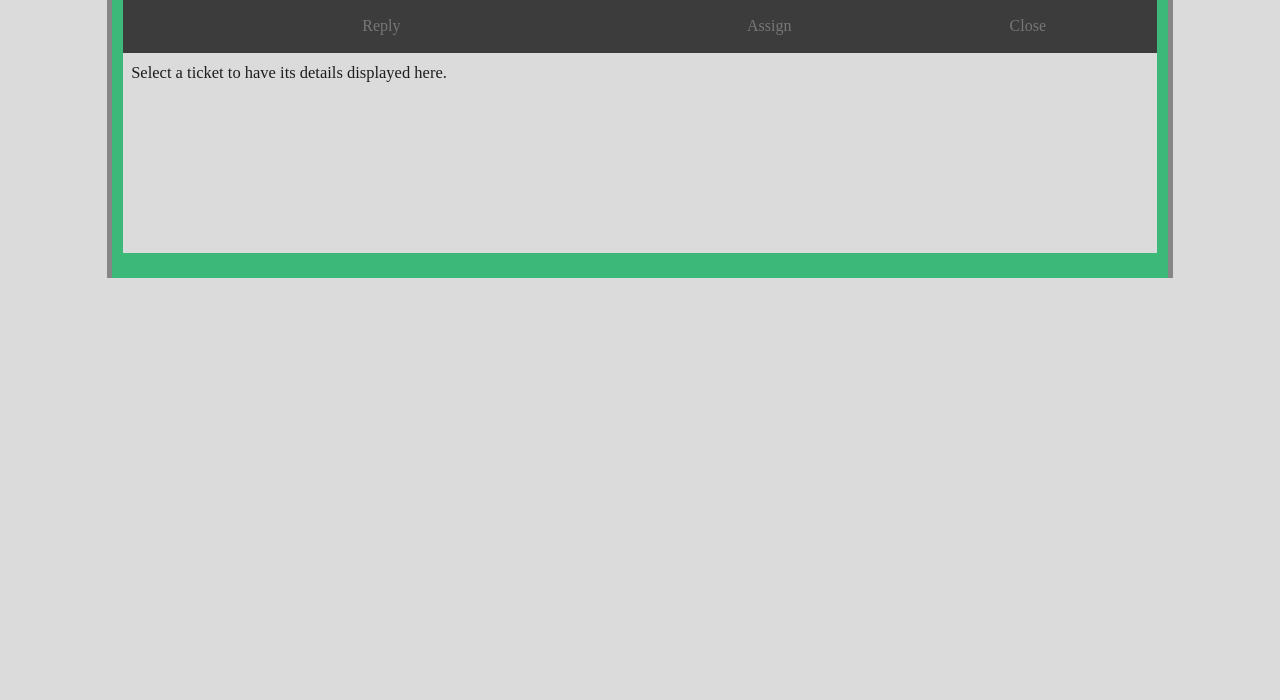
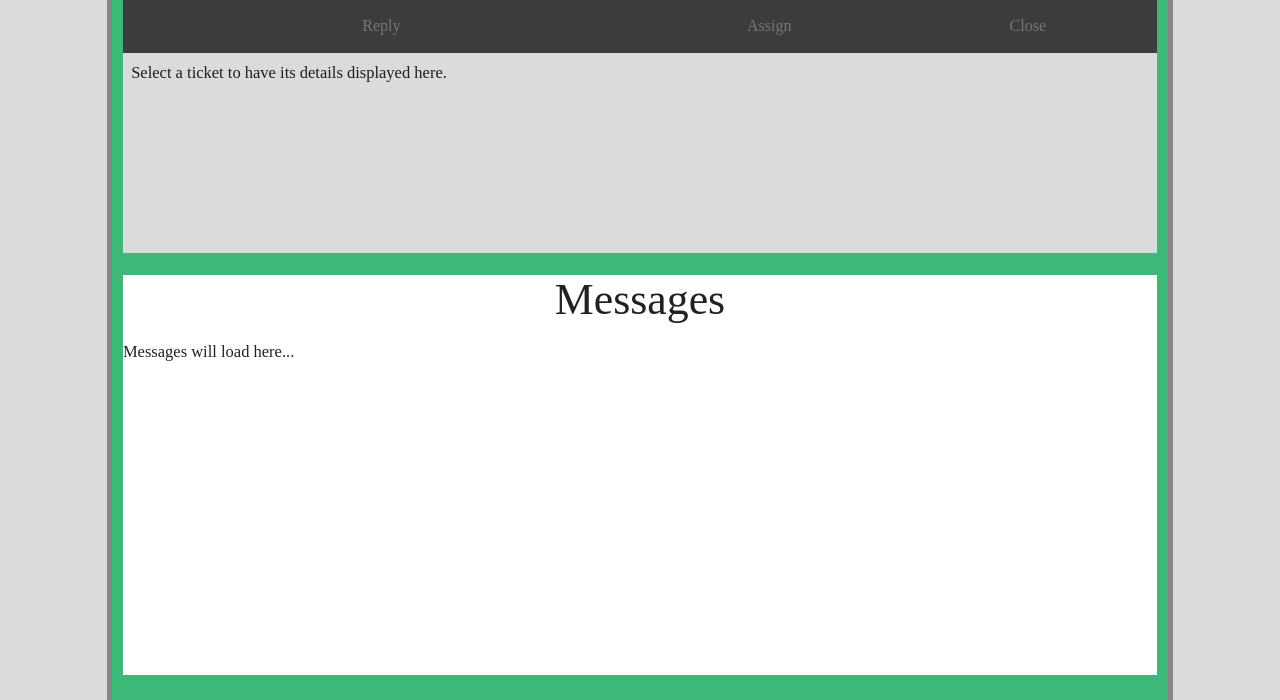
Before and after one commit to criggs626/smartTicket, a PHP site: page /managerView.html in a window 1280 px wide. Shown: the part 499-1199 px from the top of the page. Before the commit the page ends 777 px from the top, so only its background shows below. Run offline with PHP 8.4, Linux system fonts and the light colour scheme; some libraries are stand-ins or nearby versions; some web fonts are replaced.

Commit message:
Added message view and formating for message view

```diff
--- a/frontEnd/TicketManagerHome.html
+++ b/frontEnd/TicketManagerHome.html
@@ -100,12 +100,17 @@
                             <button class="button" id="close" disabled>Close</button>
                             <div class="displaynone ticket_id">
                             </div>
+                            <div class="header">
                             <div class=client_email>
 
                             </div>
                             <div class=title>
 
                             </div>
+							<div class=category>
+
+                            </div>
+							</div>
                             <div class=description>
                                 Select a ticket to have its details displayed here.
                             </div>
--- a/frontEnd/css/custom.css
+++ b/frontEnd/css/custom.css
@@ -32,6 +32,24 @@ div.main{
     border-top: 0px;
     border-bottom: 0px;
     padding-bottom: 25px !important;
+}
+div.header{
+	display:flex;
+}
+div.client_email{
+	text-align:center;
+	width:25%;
+	background-color:white;
+}
+div.title{
+	text-align:center;
+	width:50%;
+	background-color:white;
+}
+div.category{
+	text-align:center;
+	width:25%;
+	background-color:white;
 }
 main > div.row {
     margin-bottom: 0;
@@ -259,8 +277,7 @@ form[for=Login]
     width: 100%;
     box-sizing: border-box;
 }
-.ticketViewer > .description, .ticketViewer .message,
-.ticketViewer > .client_email, .ticketViewer > .title {
+.ticketViewer > .description, .ticketViewer .message{
     background-color: #dbdbdb;
     padding: .5em;
 }
@@ -459,6 +476,32 @@ form[for=Login]
 
 
 /* Messages */
-#messageTemplate {
-    display: none;
+div.message_container{
+	height:50vh;
+	background-color:white;
+	margin-top:20px;
+
 }
+#messages{
+}
+div.sent{
+	text-align:left;
+	background-color:#dbdbdb;
+	padding: 5px 200px 5px 40px;
+	border-style: solid;
+    border-width:0 0 1px 0;
+/*
+	text-align:right;
+	padding: 5px 40px 5px 200px;
+	background-color:#dbdbdb;
+	background-size:50px 100px;
+	border-style: solid;
+    border-width:0 0 1px 0;
+*/
+}
+div.received{
+	text-align:left;
+	padding: 5px 200px 5px 40px;
+	border-style: solid;
+    border-width:0 0 1px 0;
+}
--- a/frontEnd/js/main.js
+++ b/frontEnd/js/main.js
@@ -147,12 +147,16 @@ $("#ticketTable tbody").on("click", "tr", function (event) {
     var text = data.description;
     text = text.replace(/\n|(\r\n)/g, "<br>");
     $("#ticketViewer > .description").html(text);
-    $("#ticketViewer > .title").text(data.title);
-    $("#ticketViewer > .client_email").text(data.client_email);
+    $("#ticketViewer > .header > .title").text(data.title);
+    $("#ticketViewer > .header > .category").text(data.category);
+    $("#ticketViewer > .header > .client_email").text(data.client_email);
     $("#ticketViewer > .ticket_id").text(data.id);
     // indicate that the row has been selected (for css)
     $(".clickedRow").removeClass("clickedRow");
     $(this).addClass("clickedRow");
+	if (pageName=="managerView"){
+		loadMessages(parseInt(data.id) || 0)
+	}
     // // load messages, too
     // loadMessages(parseInt(data.id) || 0);
     // enable buttons
@@ -160,8 +164,6 @@ $("#ticketTable tbody").on("click", "tr", function (event) {
 });
 
 function loadMessages(ticket_id) {
-    $("#messages").children().not("#messageTemplate").remove();
-    $("#messageLoading").removeClass("displaynone");
     $.ajax({
         url: "/get_messages",
         data: {
@@ -175,6 +177,7 @@ function loadMessages(ticket_id) {
                 console.error("Error retreiving messages: ", textStatus);
                 return;
             }
+			$("#messages").html("");
             for (var messageID in data) {
                 addMessage(data[messageID]);
             }
@@ -186,10 +189,10 @@ function loadMessages(ticket_id) {
     });
 }
 function addMessage(message) {
-    var messageElem = $("#messageTemplate")[0].cloneNode(true);
-    messageElem.id = "message" + message.MESSAGE_ID;
-    var sender = (message.SENDER == 0) ? message.USER_EMAIL : message.CLIENT_EMAIL;
-    $(messageElem).find(".sender").text(sender);
-    $(messageElem).find(".body").text(message.MESSAGE_CONTENT);
-    $("#messages").append(messageElem);
+	if (message.SENDER==0){
+		$("#messages").append("<div class='sent'>"+message.USER_EMAIL+": "+message.MESSAGE_CONTENT+"</div>");
+	}
+	else{
+		$("#messages").append("<div class='received'>"+message.CLIENT_EMAIL+": "+message.MESSAGE_CONTENT+"</div>");
+	}
 }
--- a/frontEnd/managerView.html
+++ b/frontEnd/managerView.html
@@ -97,28 +97,31 @@
                             <button class="button" id="close" disabled>Close</button>
                             <div class="displaynone ticket_id">
                             </div>
+							<div class="header">
                             <div class=client_email>
 
                             </div>
                             <div class=title>
 
                             </div>
+							<div class=category>
+
+                            </div>
+							</div>
                             <div class=description>
                                 Select a ticket to have its details displayed here.
                             </div>
-                            <div id=messageLoading class="progress displaynone">
-                                <div class=indeterminate></div>
+							<div class="message_container">
+							<span style="text-align:center;"><h3>Messages</h3></span>
+                            <div id=messages>
+								Messages will load here...
                             </div>
-                            <div id=messages>
-                                <div id=messageTemplate class=message>
-                                    <span class=sender>example@example.com</span>
-                                    <span class=body>Body here</span>
-                                </div>
-                            </div>
+							</div>
                         </div>
                     </section>
 
                 </div>
+
             </div>
 
 
@@ -181,7 +184,7 @@
                         <div class="TicketForm">
 
                             <form name="replay" action="reply_to_ticket" method="post" accept-charset="utf-8">
-                                <input type=hidden name=returnAddr value=/managerView>
+                                <input type=hidden name=returnAddr value=/manager>
                                        <input type=hidden name=contact>
                                 <input type=hidden name=ticket_id>
                                 <ul>
```
Also changed, not shown: server/routes.js (+9 -4 lines).
